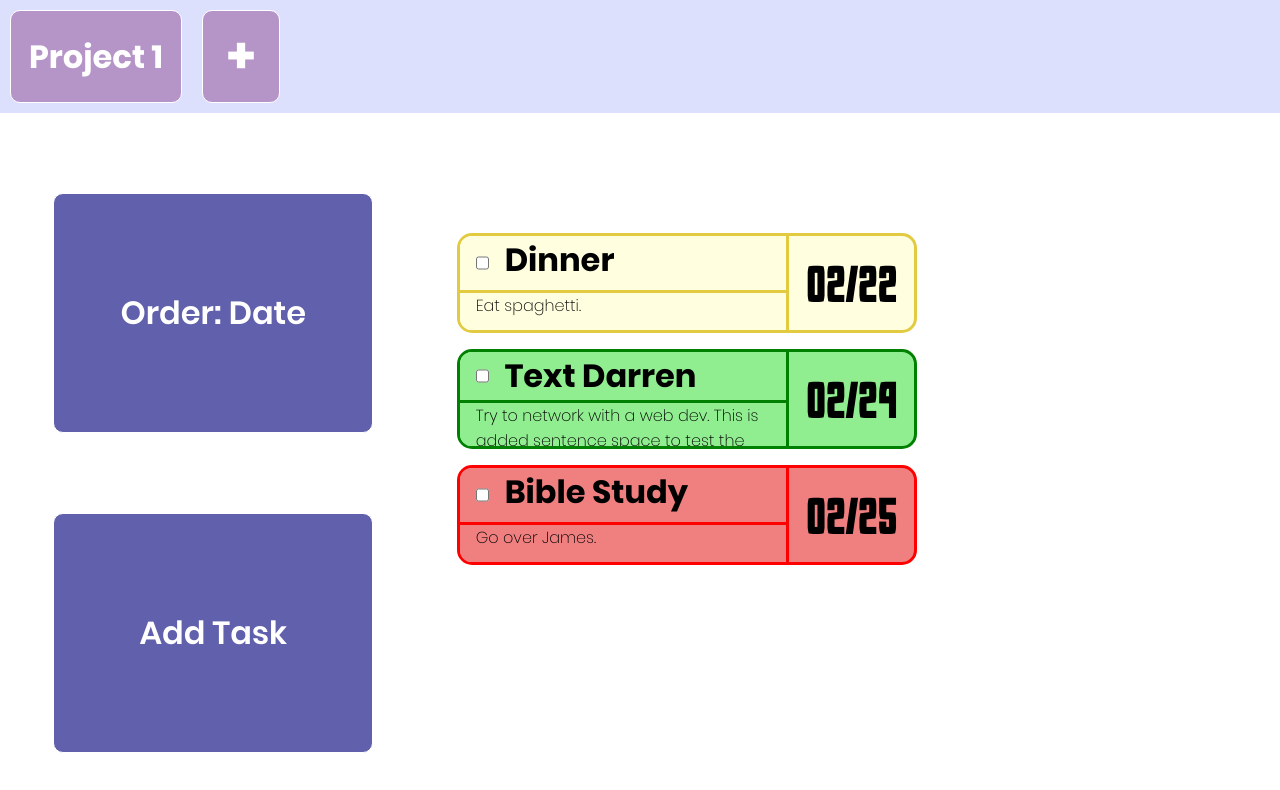
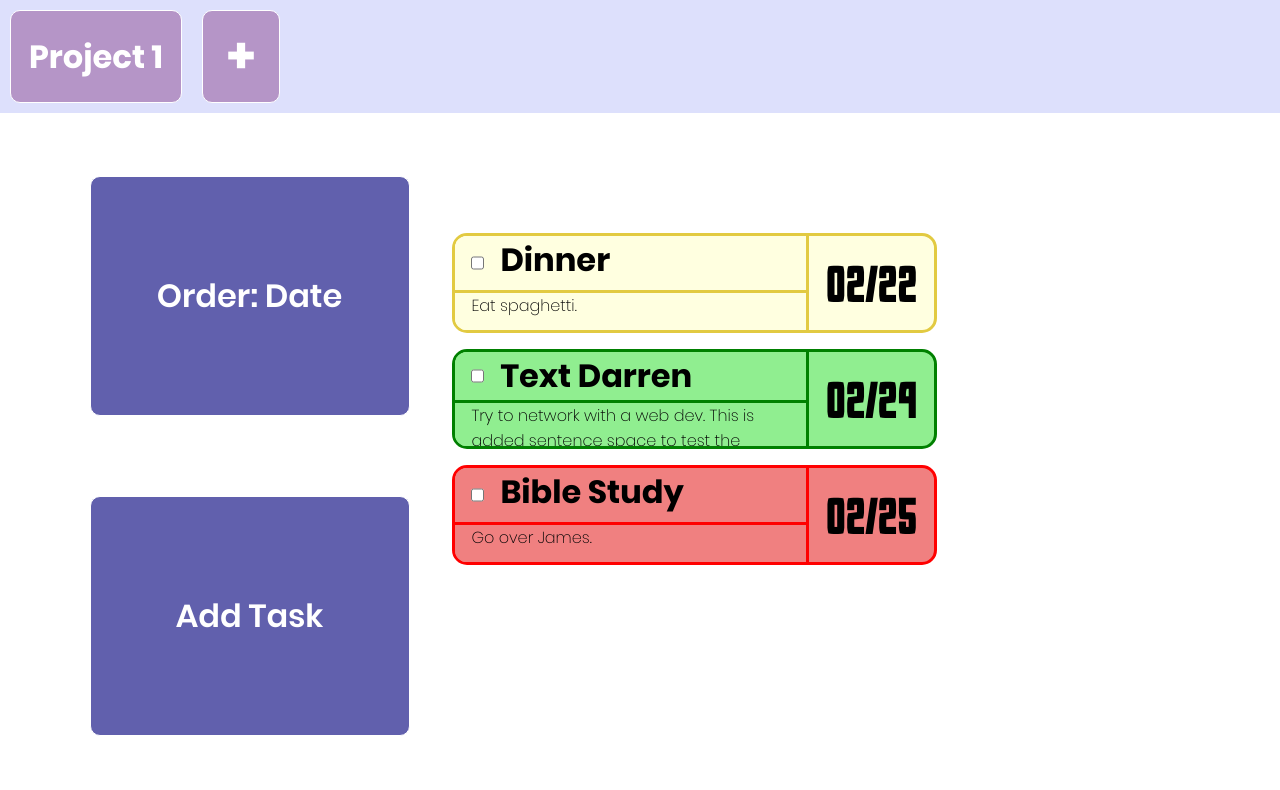
Before and after one commit to Cyber-Aarow/to-do_list, a website built with webpack: page src/template.html in a window 1280 px wide. Built offline with nearby package versions, Linux system fonts and the light colour scheme.

Commit message:
Make the surrounding UI stay in place with list scrolling.

```diff
--- a/src/main.css
+++ b/src/main.css
@@ -72,6 +72,9 @@ header {
     gap: 20px;
     width: 100%;
     padding: 10px;
+    position: sticky;
+    top: 0;
+    z-index: 10;
 }
 
 header button {
@@ -101,7 +104,10 @@ header button {
     flex-direction: column;
     align-items: center;
     gap: 10vh;
-    margin-top: 10vh;
+    padding-top: 10vh;
+    position: fixed;
+    left: 7vw;
+    top: 12vh;
 }
 
 #left-holder button{
@@ -121,8 +127,9 @@ header button {
     display: flex;
     justify-content: left;
     padding-top: 15vh;
+    margin-left: 33vw;
     flex-direction: column;
-    gap: 10vh;
+    gap: 5vh;
 }
 
 ul{
@@ -130,14 +137,14 @@ ul{
     display: flex;
     flex-direction: column;
     gap: 2vh;
-    width: 90%;
+    width: 100%;
     margin-left: 30px;
 }
 
 .todo {
     border: 3px solid;
     border-radius: 15px;
-    width: 60%;
+    width: 65%;
     height: 12.5vh;
     display: flex;
     cursor: default;
```
